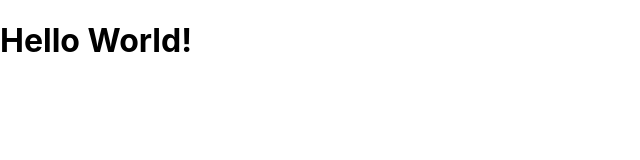
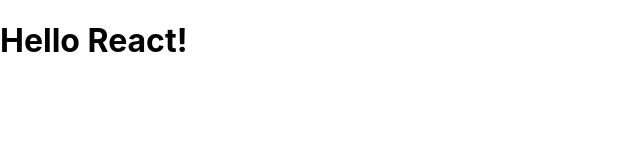
Before and after one commit to cokoyoh/react-first-app, a React (Create React App) app: page / in a window 1280 px wide. Shown: the top 160 px of the page, without its empty margins (0-640 px from the left). Built offline with nearby package versions, Linux system fonts and the light colour scheme.

Commit message:
make use of the title variable

```diff
--- a/src/App.js
+++ b/src/App.js
@@ -6,7 +6,7 @@
 function App() {
   return (
     <div>
-      <h1>Hello World!</h1>
+      <h1>Hello {title}!</h1>
     </div>
   );
 }
```
